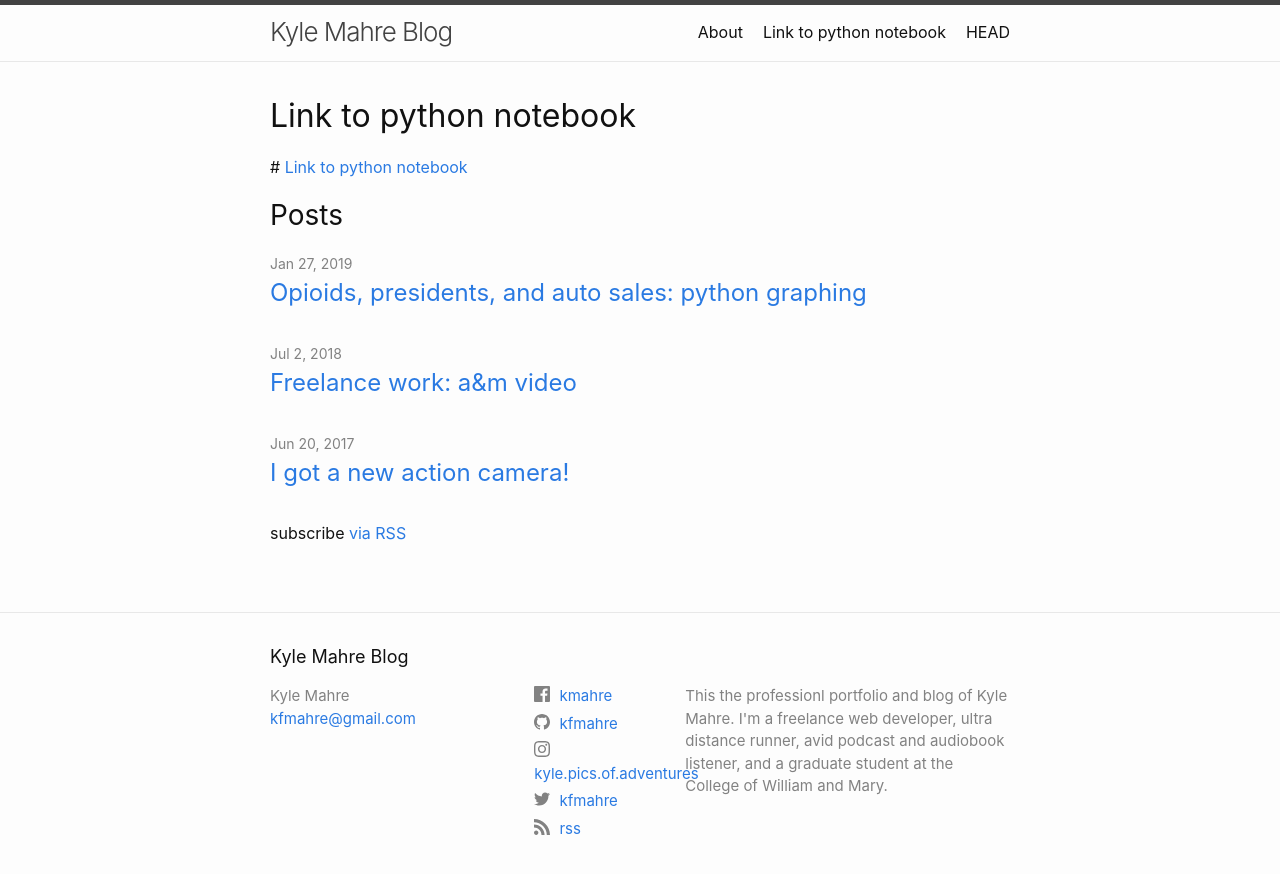
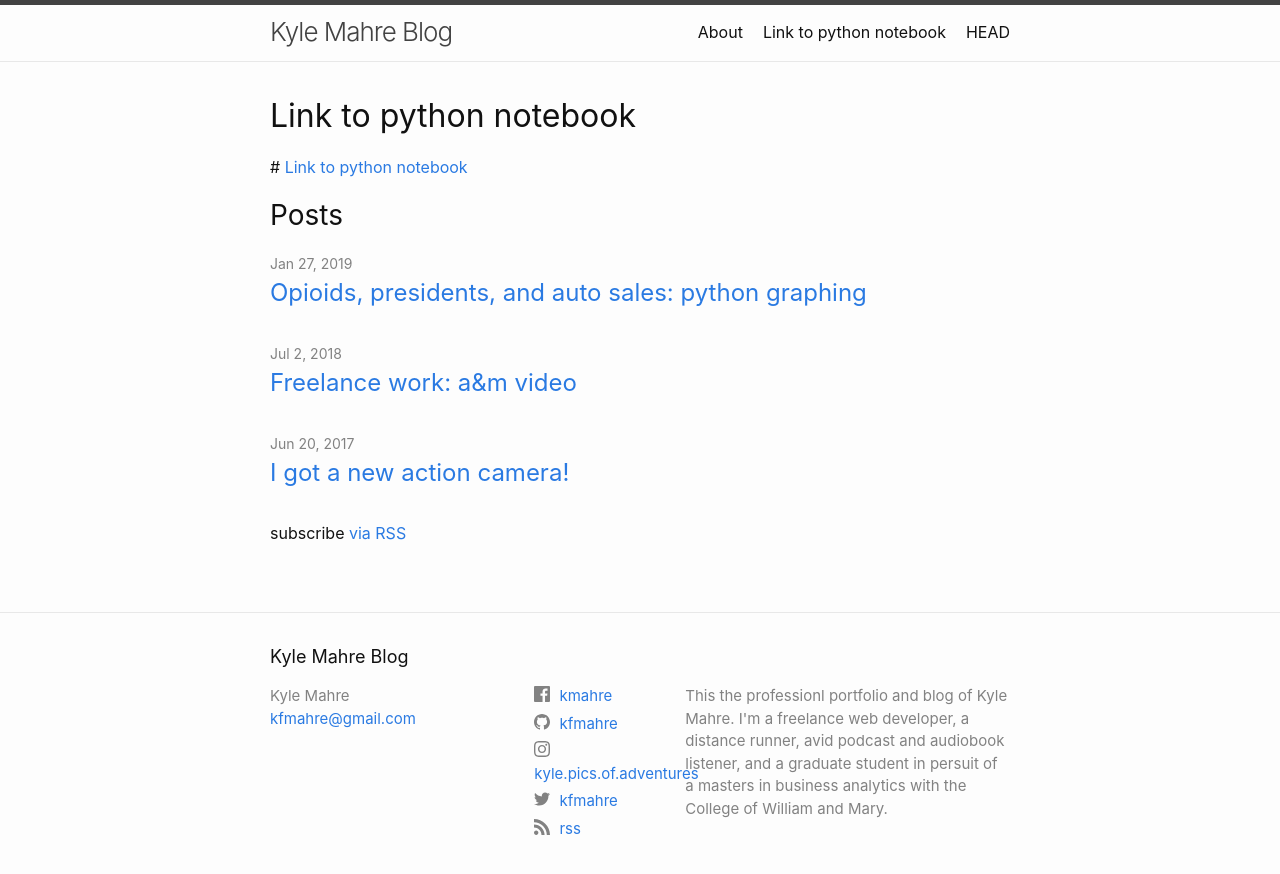
Before and after one commit to kfmahre/kfmahre.github.io, a Jekyll site: the page built from index.md, in a window 1280 px wide. Shown: the top 874 px of the page. Built offline with Jekyll 4.4.1, drawn with Linux system fonts in a browser that asks for light colours; our own code applies the rules of GitHub Pages for plain Markdown files.

Commit message:
Update _config.yml

```diff
--- a/_config.yml
+++ b/_config.yml
@@ -2,8 +2,8 @@
 author: Kyle Mahre
 email: kfmahre@gmail.com
 description: > # this means to ignore newlines until "twitter_username:"
-  This the professionl portfolio and blog of Kyle Mahre. I'm a freelance web developer, ultra distance runner, avid podcast
-   and audiobook listener, and a graduate student at the College of William and Mary.
+  This the professionl portfolio and blog of Kyle Mahre. I'm a freelance web developer, a distance runner, avid podcast
+   and audiobook listener, and a graduate student in persuit of a masters in business analytics with the College of William and Mary.
 
 # social links
 twitter_username: kfmahre
```
